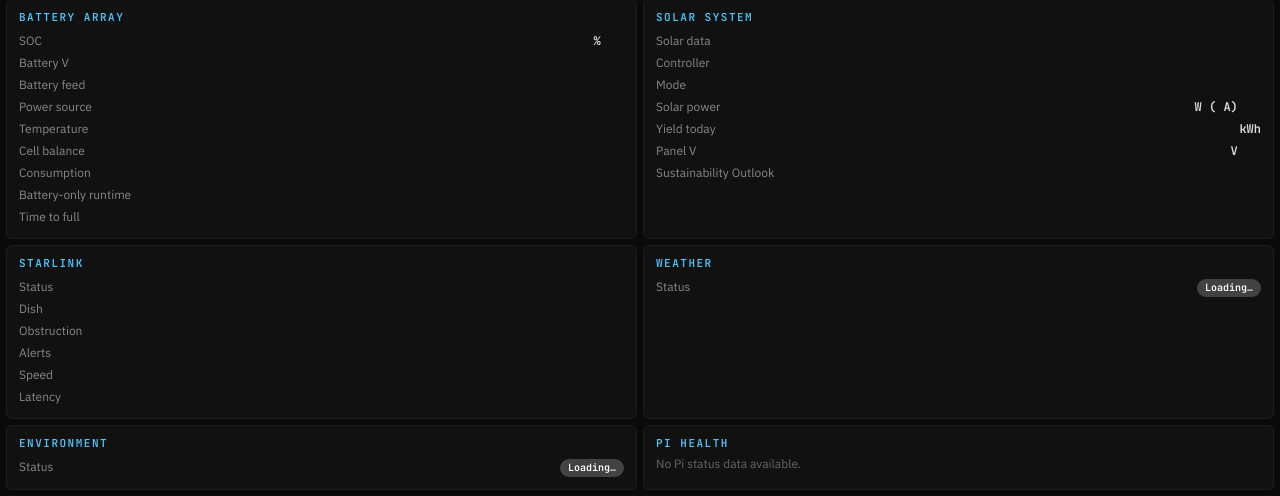
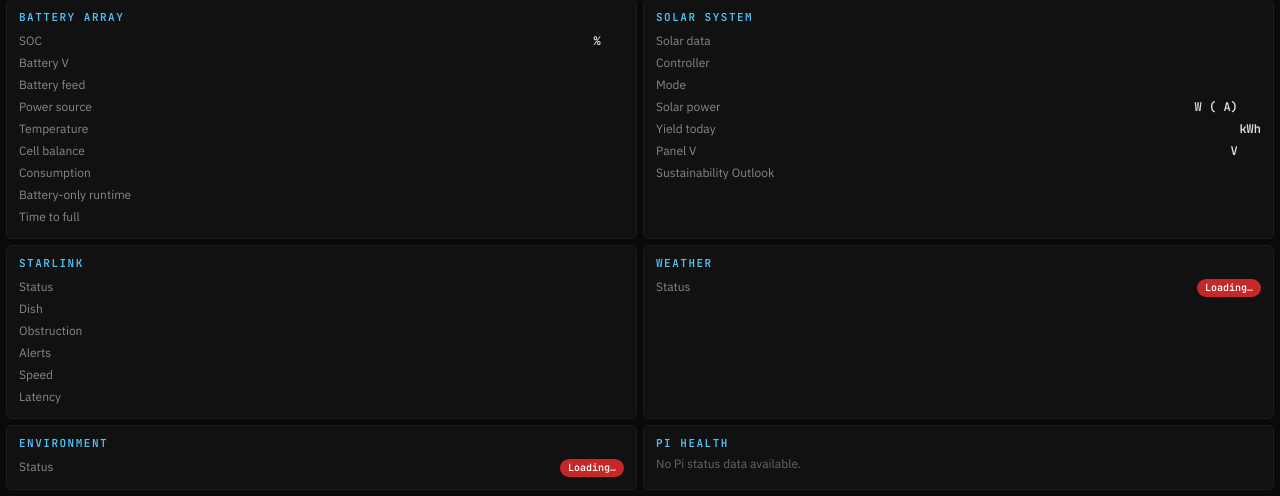
Before and after one commit to techdog21/DeltaPI, a Flask app: template server/templates/index.html in a window 1280 px wide. Shown: the part 48-544 px from the top of the page. Run offline with Flask 3, Linux system fonts and the light colour scheme; the template is opened without the code that fills it, so the values that code supplies are empty; parts of the project's set-up code (start-up, migrations or seed data) failed here and were passed over; some libraries are stand-ins or nearby versions.

Commit message:
Make loading placeholders red so pending data catches the eye
Co-Authored-By: Claude Fable 5 <noreply@anthropic.com>

```diff
--- a/server/dashboard.py
+++ b/server/dashboard.py
@@ -1000,8 +1000,9 @@ def build_external(inp):
 def placeholder_context(days):
     """Context for the instant page shell: every metric renders as a neutral
     loading placeholder with no DB or API work at all. dashboard.js then fills
-    the page from /panels (local data) and /external (third-party lookups)."""
-    pc, pl = "gray", "…"    # placeholder pill class / label
+    the page from /panels (local data) and /external (third-party lookups).
+    Red pills so what's still loading catches the eye until real data lands."""
+    pc, pl = "red", "…"     # placeholder pill class / label
     empty_charts = {k: [] for k in (
         "timestamps", "powers", "charge_powers", "voltage_timestamps",
         "voltage_values", "h20_days", "h20_values", "batt_times",
--- a/server/templates/panels.html
+++ b/server/templates/panels.html
@@ -46,7 +46,7 @@
     <div class="panel">
         <h2>Weather</h2>
         <div id="weatherBody">
-            <div class="metric"><span class="metric-label">Status</span><span class="metric-value"><span class="pill gray">Loading…</span></span></div>
+            <div class="metric"><span class="metric-label">Status</span><span class="metric-value"><span class="pill red">Loading…</span></span></div>
         </div>
     </div>
 
@@ -54,7 +54,7 @@
     <div class="panel">
         <h2>Environment</h2>
         <div id="envBody">
-            <div class="metric"><span class="metric-label">Status</span><span class="metric-value"><span class="pill gray">Loading…</span></span></div>
+            <div class="metric"><span class="metric-label">Status</span><span class="metric-value"><span class="pill red">Loading…</span></span></div>
         </div>
     </div>
 
@@ -74,7 +74,7 @@
         <div class="metric"><span class="metric-label">Data storage</span><span class="metric-value">{{ data_percent }}% used <span class="pill {{ data_class }}">{{ data_label }}</span> · {{ existing_days }} of 365 d</span></div>
         {% elif booting %}
         <h2>Pi Health</h2>
-        <p style="color:#666; font-size:12px;">Loading…</p>
+        <p style="font-size:12px;"><span class="pill red">Loading…</span></p>
         {% else %}
         <h2>Pi Health</h2>
         <p style="color:#666; font-size:12px;">No Pi status data available.</p>
```
